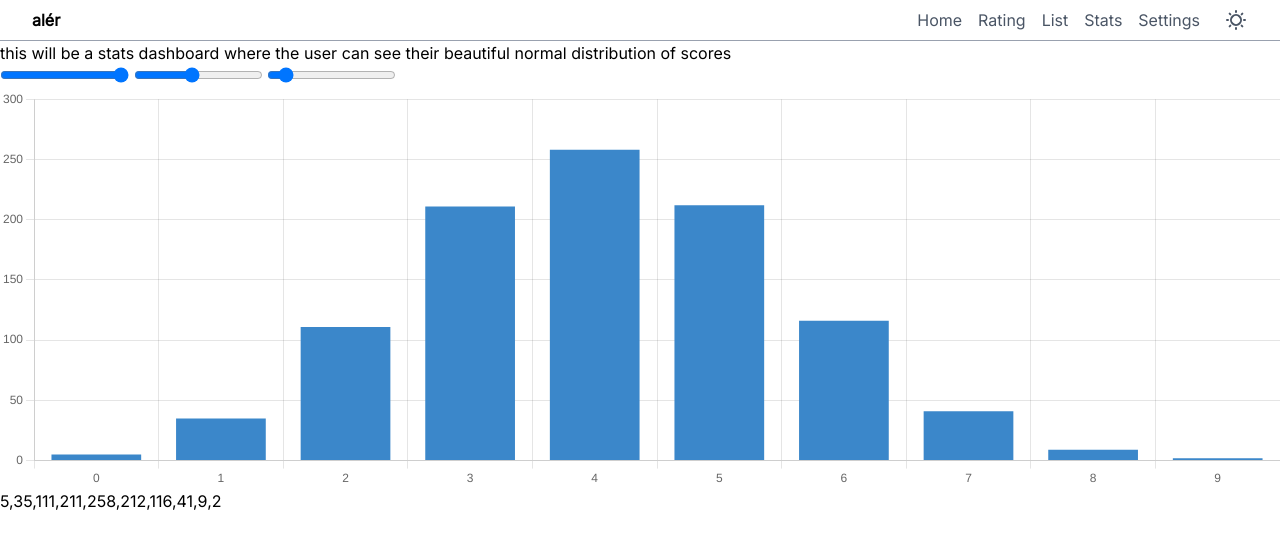
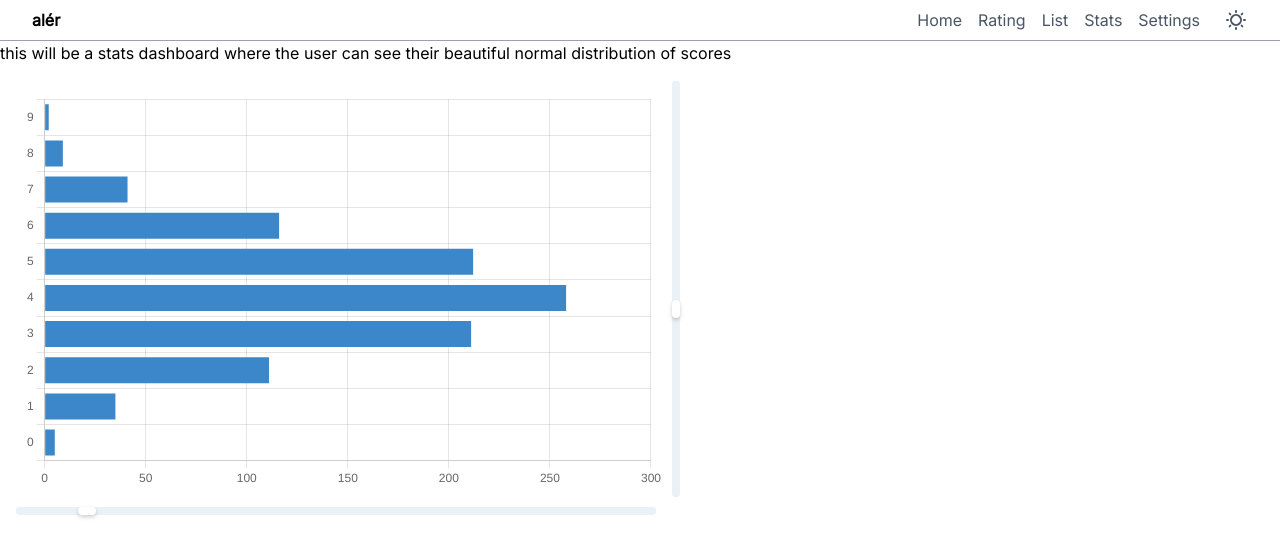
Before and after one commit to jumpyjacko/aler, a SvelteKit app: page /statistics in a window 1280 px wide. Shown: the top 556 px of the page. Built offline with nearby package versions, Linux system fonts and the light colour scheme.

Commit message:
add: better sliders for stats page

```diff
--- a/src/routes/statistics/+page.svelte
+++ b/src/routes/statistics/+page.svelte
@@ -7,8 +7,15 @@
         LinearScale,
         CategoryScale,
         BarElement,
+        Tooltip,
     } from "chart.js";
-    Chart.register(BarController, LinearScale, CategoryScale, BarElement);
+    Chart.register(
+        BarController,
+        LinearScale,
+        CategoryScale,
+        BarElement,
+        Tooltip,
+    );
 
     let count = $state(1000);
     let p = $state(0.45);
@@ -36,15 +43,13 @@
             options: {
                 responsive: true,
                 maintainAspectRatio: false,
-                scales: { y: { beginAtZero: true } },
+                scales: { y: { beginAtZero: true, reverse: true } },
+                indexAxis: "y",
+                backgroundColor: getComputedStyle(document.documentElement)
+                    .getPropertyValue("--color-primary")
+                    .trim(),
             },
         });
-
-        Chart.defaults.backgroundColor = getComputedStyle(
-            document.documentElement,
-        )
-            .getPropertyValue("--color-primary")
-            .trim();
 
         return () => chart?.destroy();
     });
@@ -63,16 +68,96 @@
     distribution of scores
 </div>
 
-<div>
-    <input type="range" bind:value={count} min="0" max="1000" />
-    <input type="range" bind:value={p} min="0" max="1" step="0.01" />
-    <input type="range" bind:value={flatness} min="0.01" max="10" step="0.01" />
+<div class="m-4">
+    <div class="flex flex-row">
+        <div class="relative w-[50vw] h-[50vh] m-2">
+            <canvas bind:this={canvasRef}></canvas>
+        </div>
+        <input
+            type="range"
+            bind:value={p}
+            min="0"
+            max="1"
+            step="0.01"
+            class="slider"
+            orient="vertical"
+        />
+    </div>
+    <input type="range" bind:value={flatness} min="0.01" max="10" step="0.01" class="slider w-[50vw]" />
 </div>
 
-<div class="relative w-screen h-[50vh]">
-    <canvas bind:this={canvasRef}></canvas>
-</div>
+<style>
+    input[type="range"].slider {
+        -webkit-appearance: none;
+        appearance: none;
+        margin: 0;
+    }
 
-<div>
-    {distribution}
-</div>
+    input[type="range"].slider::-webkit-slider-runnable-track {
+        height: 8px;
+        border-radius: 3px;
+        background: var(--color-primary-faded);
+    }
+
+    input[type="range"][orient="vertical"].slider::-moz-range-track {
+        width: 8px;
+        height: 100%;
+        border-radius: 3px;
+        background: var(--color-primary-faded);
+    }
+
+    input[type="range"].slider::-moz-range-track {
+        height: 8px;
+        border-radius: 3px;
+        background: var(--color-primary-faded);
+    }
+
+    input[type="range"].slider::-webkit-slider-thumb {
+        -webkit-appearance: none;
+        appearance: none;
+        width: 18px;
+        height: 8px;
+        background: #ffffff;
+        border-radius: calc(infinity * 1px);
+        cursor: pointer;
+        box-shadow: 0 2px 4px rgba(0, 0, 0, 0.2);
+    }
+
+    input[type="range"][orient="vertical"].slider::-webkit-slider-thumb {
+        -webkit-appearance: none;
+        appearance: none;
+        width: 8px;
+        height: 18px;
+        background: #ffffff;
+        border-radius: calc(infinity * 1px);
+        cursor: pointer;
+        box-shadow: 0 2px 4px rgba(0, 0, 0, 0.2);
+    }
+
+    input[type="range"].slider::-moz-range-thumb {
+        width: 8px;
+        height: 18px;
+        border: none;
+        border-radius: calc(infinity * 1px);
+        background: #ffffff;
+        cursor: pointer;
+        box-shadow: 0 2px 4px rgba(0, 0, 0, 0.2);
+    }
+
+    input[type="range"][orient="vertical"].slider::-moz-range-thumb {
+        -webkit-appearance: none;
+        appearance: none;
+        width: 18px;
+        height: 8px;
+        background: #ffffff;
+        border: none;
+        border-radius: calc(infinity * 1px);
+        cursor: pointer;
+        box-shadow: 0 2px 4px rgba(0, 0, 0, 0.2);
+    }
+
+    input[type="range"][orient="vertical"] {
+        writing-mode: vertical-lr;
+        direction: rtl;
+    }
+</style>
```
